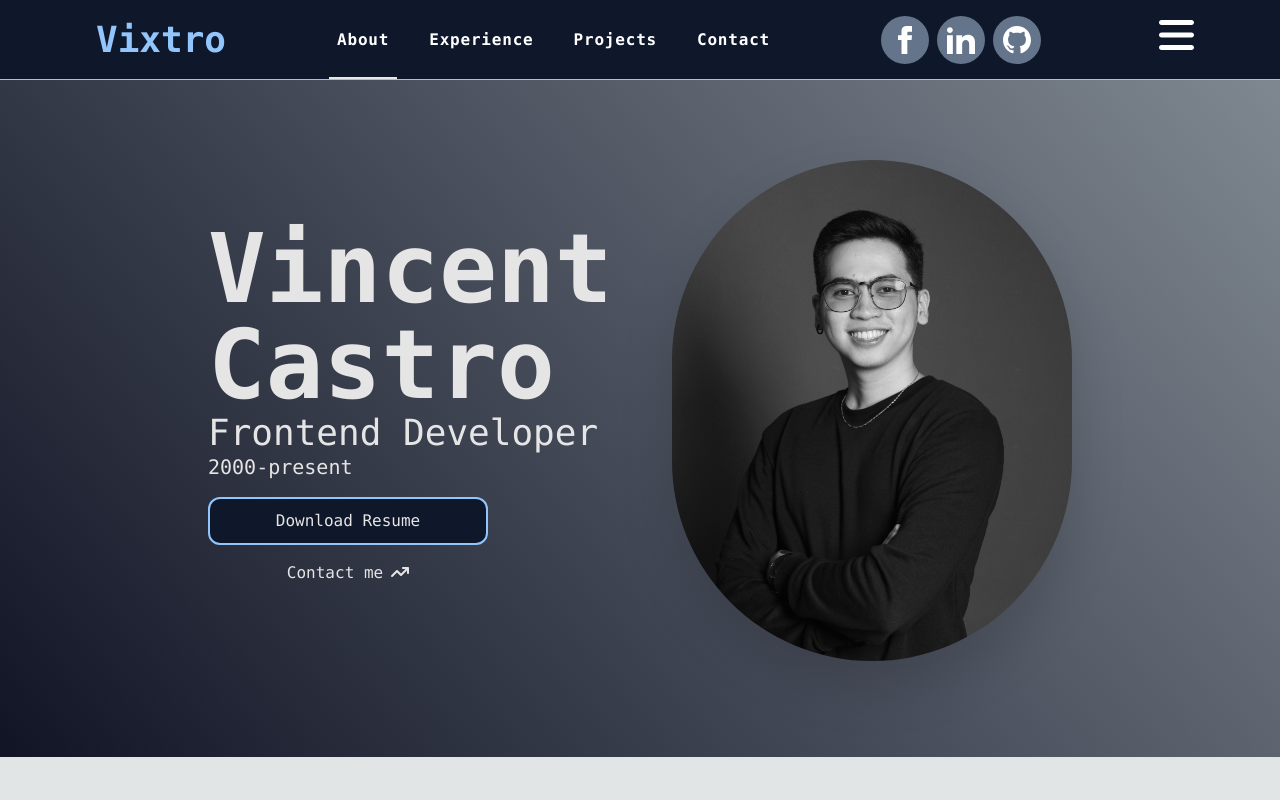
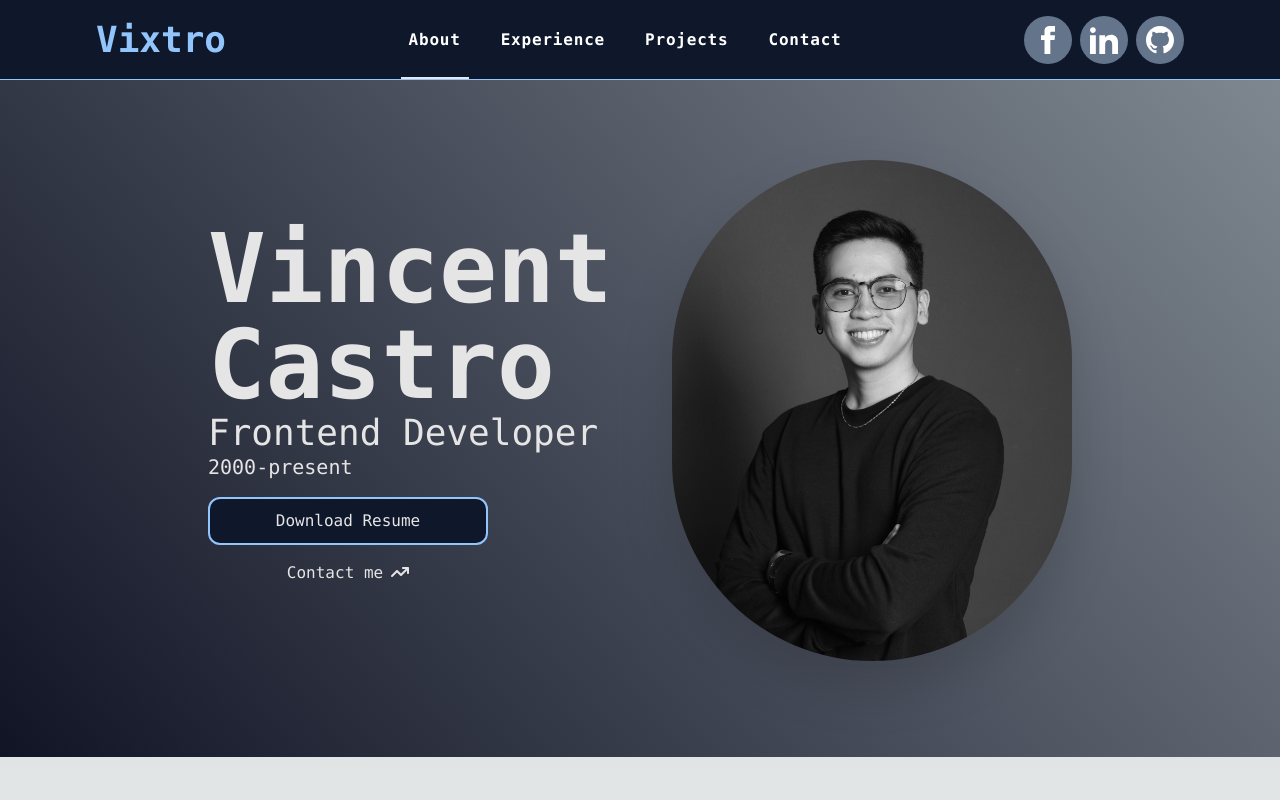
Before and after one commit to vixtroo/portfolio, a Next.js app: page / in a window 1280 px wide. Shown: the top 800 px of the page. Built offline with nearby package versions, Linux system fonts and the light colour scheme.

Commit message:
UI changes

```diff
--- a/src/components/navbar/index.js
+++ b/src/components/navbar/index.js
@@ -87,7 +87,7 @@ const Navbar = () => {
                 </ul>
             </div>
             <Menu>
-                <Menu.Button className='w-10'><FontAwesomeIcon icon={faBars} style={{fontSize: '40px', color:'white'}}/></Menu.Button>
+                <Menu.Button className='flex w-10 md:hidden'><FontAwesomeIcon icon={faBars} style={{fontSize: '40px', color:'white'}}/></Menu.Button>
                     <Menu.Items className='absolute flex flex-col w-full bg-white top-20'>
                         <Menu.Item>
                         {({ active }) => (
```
